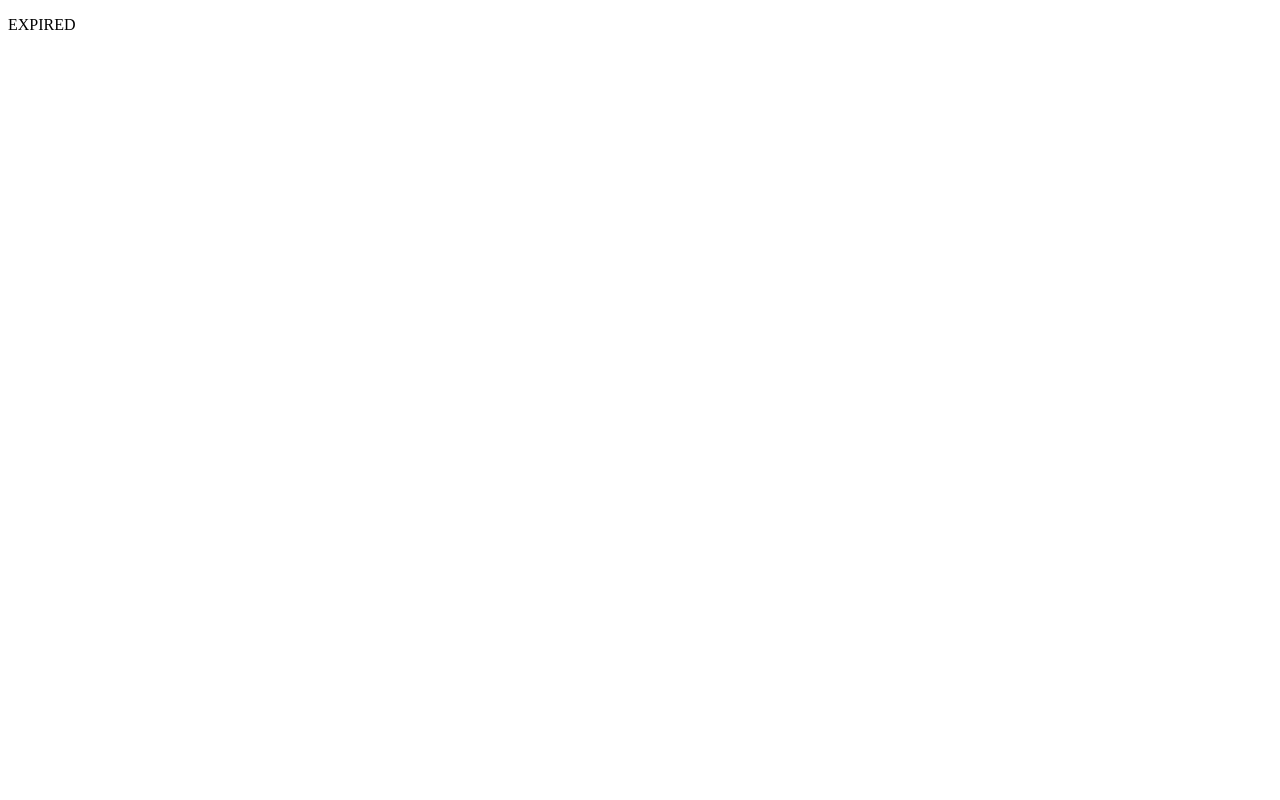
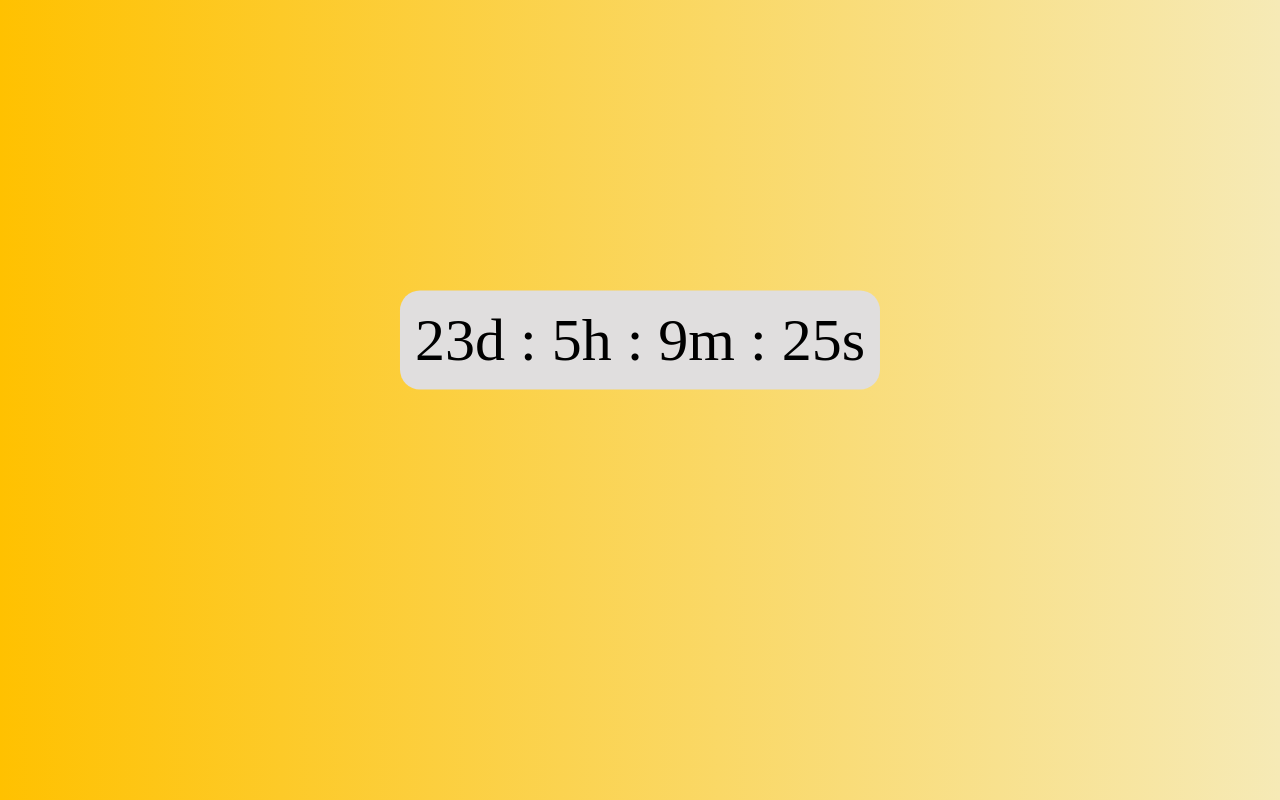
Before and after one commit to AritriDas/Javascript-timer, a plain HTML site: page index.html in a window 1280 px wide. Drawn offline with Linux system fonts and the light colour scheme.

Commit message:
complete

```diff
--- a/app.js
+++ b/app.js
@@ -1,4 +1,4 @@
-var deadline = new Date("Jan 5, 2018 15:37:25").getTime();
+var deadline = new Date("May 17, 2020 22:00:00").getTime();
 var x = setInterval(function() {
 var now = new Date().getTime();
 var t = deadline - now;
@@ -6,8 +6,8 @@ var days = Math.floor(t / (1000 * 60 * 60 * 24));
 var hours = Math.floor((t%(1000 * 60 * 60 * 24))/(1000 * 60 * 60));
 var minutes = Math.floor((t % (1000 * 60 * 60)) / (1000 * 60));
 var seconds = Math.floor((t % (1000 * 60)) / 1000);
-document.getElementById("demo").innerHTML = days + "d "
-+ hours + "h " + minutes + "m " + seconds + "s ";
+document.getElementById("demo").innerHTML = days + "d : "
++ hours + "h : " + minutes + "m : " + seconds + "s ";
     if (t < 0) {
         clearInterval(x);
         document.getElementById("demo").innerHTML = "EXPIRED";
--- a/index.html
+++ b/index.html
@@ -3,7 +3,8 @@
 <head>
     <meta charset="UTF-8">
     <meta name="viewport" content="width=device-width, initial-scale=1.0">
-    <title>Document</title>
+    <link rel="stylesheet" href="style.css">
+    <title>Timer</title>
 </head>
 <body>
 
--- /dev/null
+++ b/style.css
@@ -0,0 +1,18 @@
+body {
+    background-image: linear-gradient(70deg, #FFC100, #F6EAB6);
+}
+
+#demo {
+    position: absolute;
+    top: 35%;
+    left: 50%;
+    transform: translate(-50%, -50%);
+    background: rgb(224, 222, 222);
+    border-radius: 20px;
+}
+
+p {
+    text-align: center;
+    font-size: 60px;
+    padding: 15px;
+  }
```
